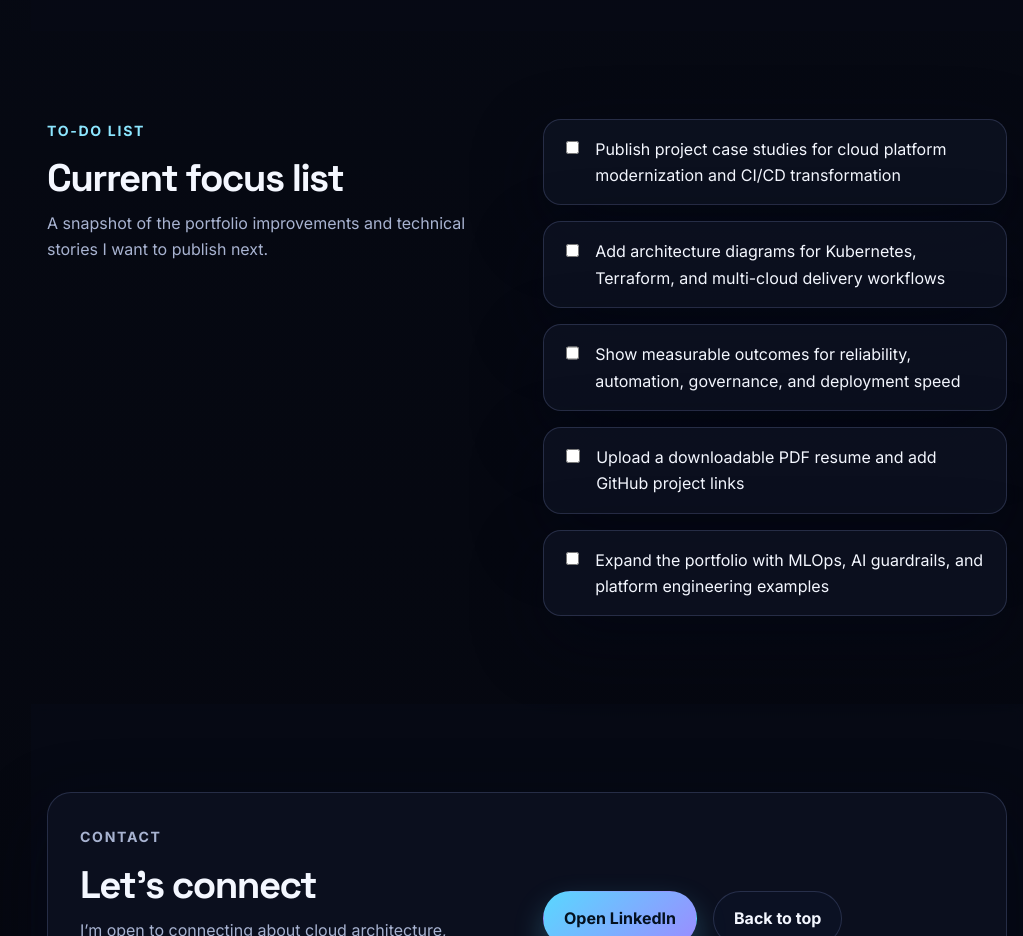
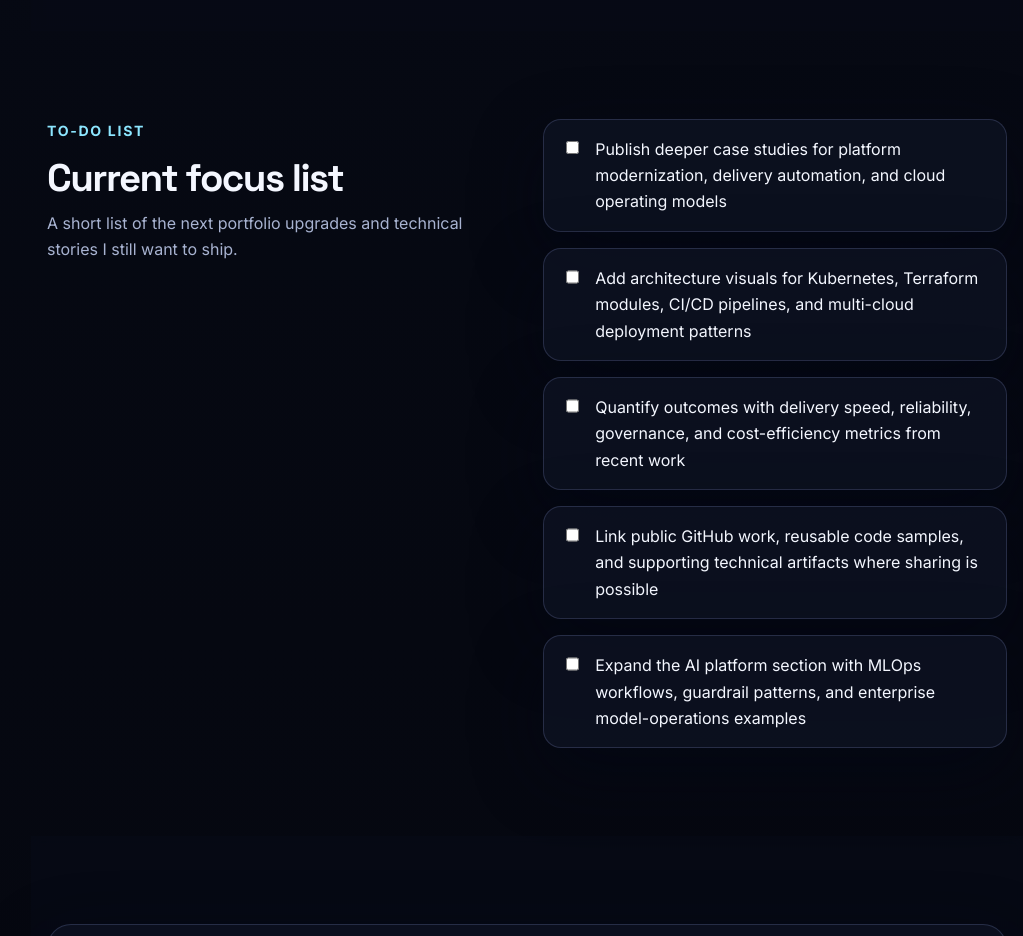
Before and after one commit to akjithendrakumar/akjithendrakumar.github.io, a website: page index.html in a window 1280 px wide. Shown: the part 4900-5836 px from the top of the page, without its empty margins (257-1280 px from the left). Drawn offline with Linux system fonts and the light colour scheme.

Commit message:
content: refine current focus list

```diff
--- a/index.html
+++ b/index.html
@@ -268,16 +268,16 @@
           <p class="section-kicker">To-do list</p>
           <h2>Current focus list</h2>
           <p class="muted-note">
-            A snapshot of the portfolio improvements and technical stories I want to publish next.
+            A short list of the next portfolio upgrades and technical stories I still want to ship.
           </p>
         </div>
         <div>
           <ul class="todo-list">
-            <li><input type="checkbox" /> <span>Publish project case studies for cloud platform modernization and CI/CD transformation</span></li>
-            <li><input type="checkbox" /> <span>Add architecture diagrams for Kubernetes, Terraform, and multi-cloud delivery workflows</span></li>
-            <li><input type="checkbox" /> <span>Show measurable outcomes for reliability, automation, governance, and deployment speed</span></li>
-            <li><input type="checkbox" /> <span>Upload a downloadable PDF resume and add GitHub project links</span></li>
-            <li><input type="checkbox" /> <span>Expand the portfolio with MLOps, AI guardrails, and platform engineering examples</span></li>
+            <li><input type="checkbox" /> <span>Publish deeper case studies for platform modernization, delivery automation, and cloud operating models</span></li>
+            <li><input type="checkbox" /> <span>Add architecture visuals for Kubernetes, Terraform modules, CI/CD pipelines, and multi-cloud deployment patterns</span></li>
+            <li><input type="checkbox" /> <span>Quantify outcomes with delivery speed, reliability, governance, and cost-efficiency metrics from recent work</span></li>
+            <li><input type="checkbox" /> <span>Link public GitHub work, reusable code samples, and supporting technical artifacts where sharing is possible</span></li>
+            <li><input type="checkbox" /> <span>Expand the AI platform section with MLOps workflows, guardrail patterns, and enterprise model-operations examples</span></li>
           </ul>
         </div>
       </div>
```
